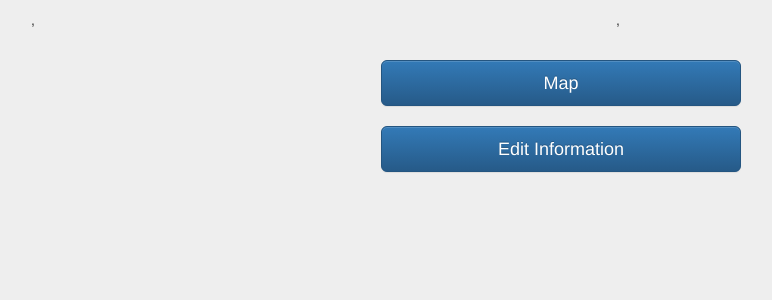
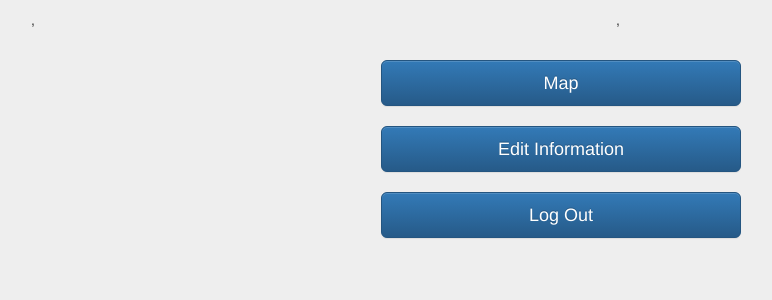
Before and after one commit to AddisonT/projectOne-CarpoolFinder, a Node server app: template views/users/profile.ejs in a window 1280 px wide. Shown: the part 169-469 px from the top of the page, without its empty margins (79-851 px from the left). Run offline with Node 20, Linux system fonts and the light colour scheme; the template is opened without the code that fills it, so the values that code supplies are empty; some libraries are stand-ins or nearby versions.

Commit message:
added some more comments

```diff
--- a/app.js
+++ b/app.js
@@ -259,6 +259,8 @@ app.get('/map', function(req,res){
 			var latUH, latLH, lngUH, lngLH;
 			var latUW, latLW, lngUW, lngLW;
 			var isHome, isWork;
+
+			//bounds for finding users within a square radius of the current user's locations
 			if(addresses[0].type==='home'){
 				isHome = 0;
 				isWork = 1;
@@ -324,6 +326,8 @@ app.get('/address.json', function(req,res){
 		  	var latUH, latLH, lngUH, lngLH;
 			var latUW, latLW, lngUW, lngLW;
 			var isHome, isWork;
+
+			//bounds for finding users within a square radius of the current user's locations
 			if(addresses[0].type==='home'){
 				isHome = 0;
 				isWork = 1;
@@ -349,7 +353,6 @@ app.get('/address.json', function(req,res){
 				lngUW = addresses[0].lng+0.01;
 				lngLW = addresses[0].lng-0.01;
 			}
-			console.log(latUW+"  "+latLW+"   "+lngUW+"  "+lngLW);
 			db.sequelize.query("select * from \"Addresses\" where lat < "+latUH+
 				" AND "+latLH+" < lat AND lng < "+lngUH+" AND "+lngLH+
 				" < lng AND type=\'home\' AND NOT \"UserId\"="+user.id+";")
@@ -358,6 +361,8 @@ app.get('/address.json', function(req,res){
 					" AND "+latLW+" < lat AND lng < "+lngUW+" AND "+lngLW+
 					" < lng AND type=\'work\' AND NOT \"UserId\"="+user.id+";")
 					.then(function(workAddresses){
+						//create an object to store all the data that I need to pass to the map.js file
+						//to render the maps with Address markers
 						var dataHash = {data: [], hList: [], wList: []};
 						for(var i=0;i<homeAddresses[0].length;i++){
 							for(var j=0;j<workAddresses[0].length;j++){
@@ -390,8 +395,10 @@ app.get('/find/:id',function(req,res){
 	});
 });
 
-app.delete('/logout', function(req,res){
-    res.send("I'm a delete");
+//logs out the current user
+app.get('/logout', function(req,res){
+	req.logout();
+    res.redirect('/login');
 });
 
 app.listen(process.env.PORT || 3000, function(){
--- a/css/map.js
+++ b/css/map.js
@@ -1,5 +1,6 @@
 $(function() {
 
+	//jQuery request to get the Address data to render markers on the maps for the home and work Addresses
 	$.get('/address.json', function(d) {
 		//put code in here
 		console.log(d);
@@ -26,8 +27,6 @@ $(function() {
 	    },
 	    properties: {
 	        title: ''+d.data[0].name,
-	        // one can customize markers by adding simplestyle properties
-	        // https://www.mapbox.com/guides/an-open-platform/#simplestyle
 	        'marker-size': 'large',
 	        'marker-color': '#000',
 	        'marker-symbol': 'building'
@@ -49,8 +48,6 @@ $(function() {
 	    },
 	    properties: {
 	        title: ''+d.data[1].name,
-	        // one can customize markers by adding simplestyle properties
-	        // https://www.mapbox.com/guides/an-open-platform/#simplestyle
 	        'marker-size': 'large',
 	        'marker-color': '#000',
 	        'marker-symbol': 'suitcase'
--- a/views/index.ejs
+++ b/views/index.ejs
@@ -12,7 +12,7 @@
 	<meta charset="UTF-8">
 	<title>Carpool</title>
 </head>
-<body class="homePage">
+<body id="homePage">
 	<div class="container">
 		<div class="row">
 			<div class="col-md-4 col-xs-4 col-sm-4 col-lg-4"></div>
--- a/views/users/profile.ejs
+++ b/views/users/profile.ejs
@@ -46,6 +46,13 @@
 					<a href="/profile/edit"><button class="btn btn-lg btn-primary btn-block" type="submit">Edit Information</button></a>
 				</div>
 				<div class="col-md-4"></div>
+			</div></br>
+			<div class="row">
+				<div class="col-md-4"></div>
+				<div class="col-md-4">
+					<a href="/logout"><button class="btn btn-lg btn-primary btn-block" type="submit">Log Out</button></a>
+				</div>
+				<div class="col-md-4"></div>
 			</div>
 	</div>
 </body>
```
Also changed, not shown: css/signin.css (+3 -5 lines).
